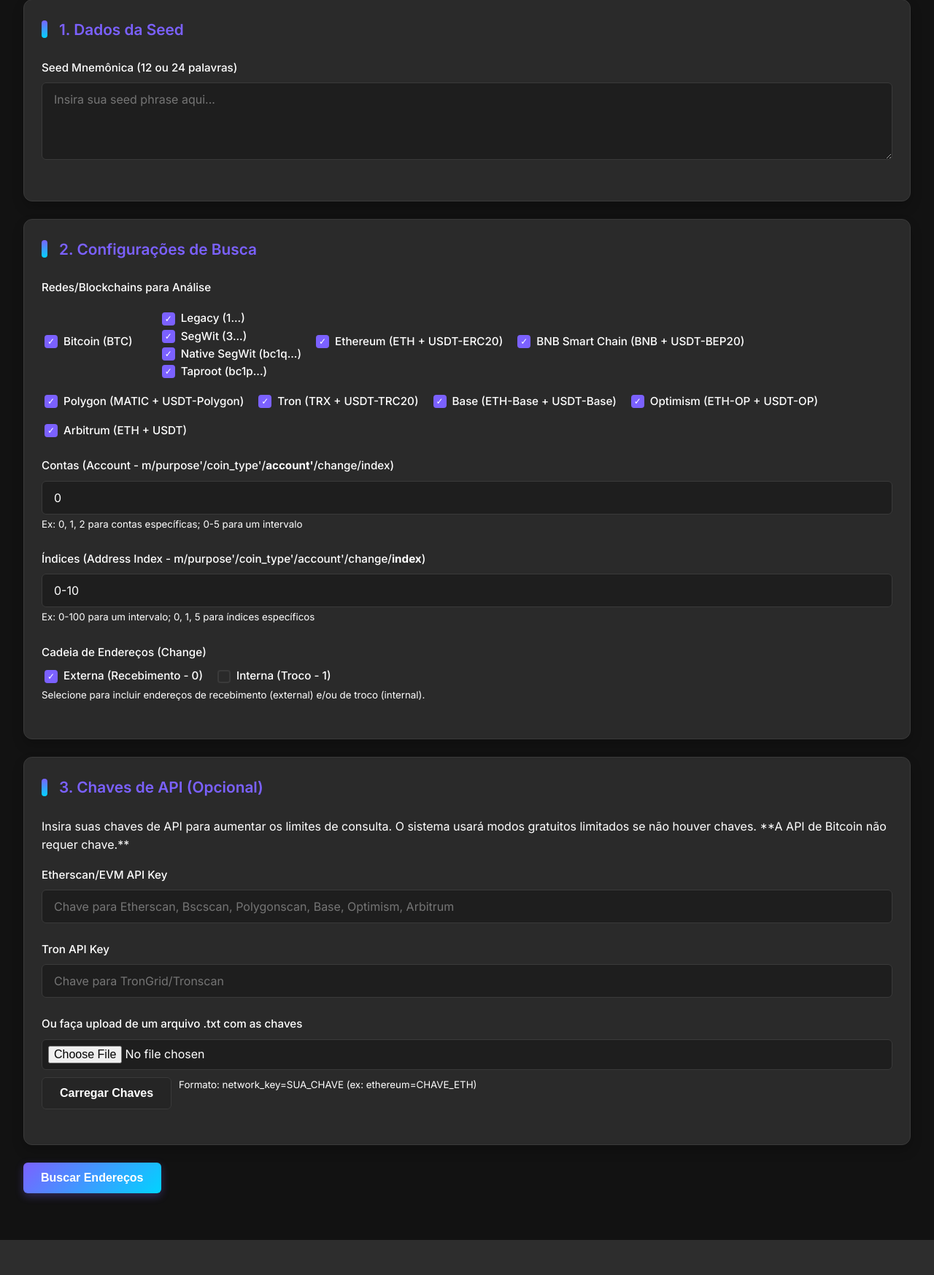
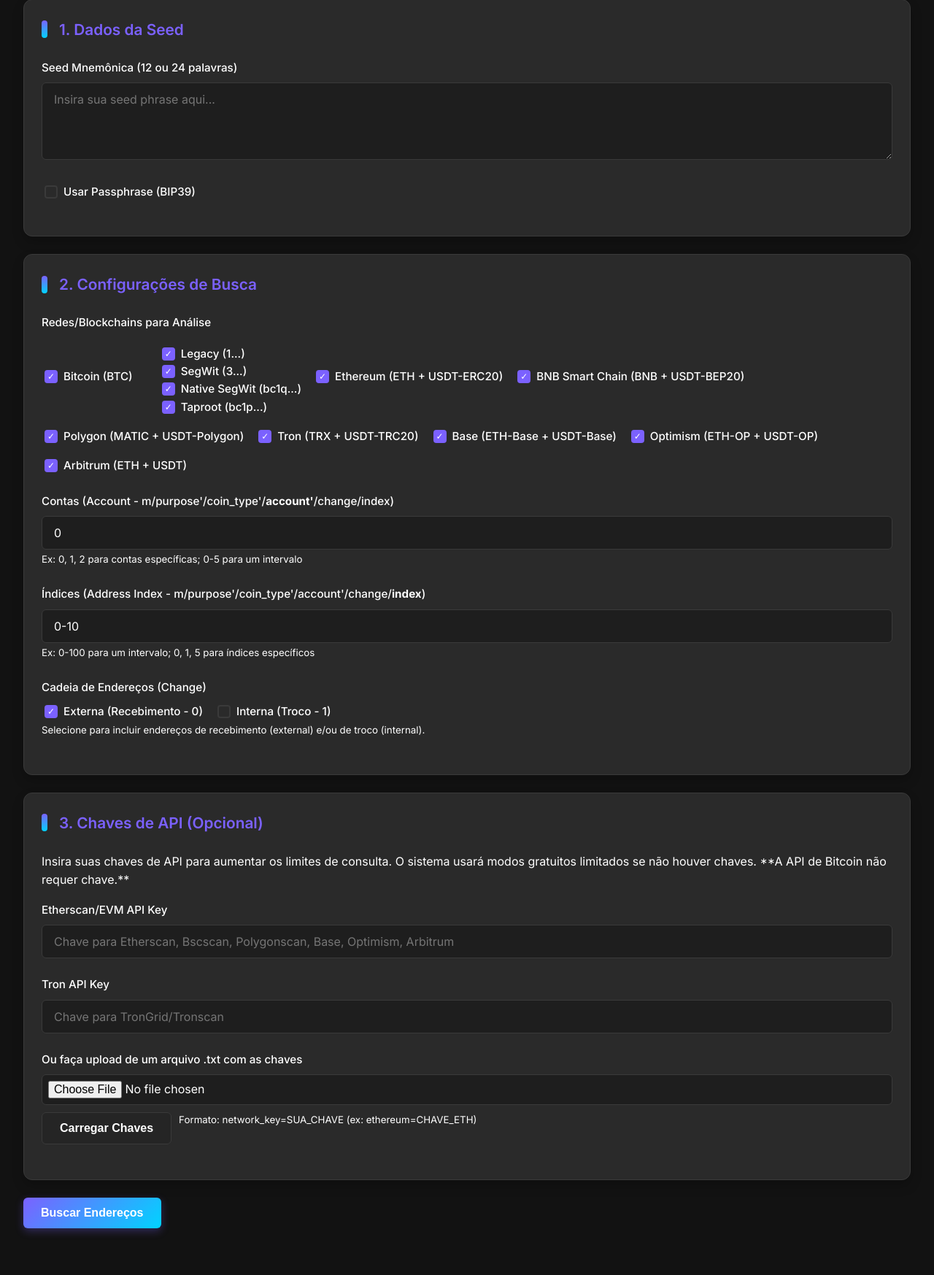
Before and after one commit to osintplanner/fenixv3, a Flask app: page / in a window 1280 px wide. Shown: the part 250-1997 px from the top of the page at 73% size. Before the commit the page ends 1949 px from the top, so only its background shows below. Run offline with Flask 3, Linux system fonts and the light colour scheme; parts of the project's set-up code (start-up, migrations or seed data) failed here and were passed over.

Commit message:
Update index.html

```diff
--- a/templates/index.html
+++ b/templates/index.html
@@ -23,7 +23,18 @@
                 <label for="seedPhrase">Seed Mnemônica (12 ou 24 palavras)</label>
                 <textarea id="seedPhrase" class="form-control" rows="4" placeholder="Insira sua seed phrase aqui..."></textarea>
             </div>
-        </div>
+            <div class="form-group">
+                <div class="checkbox-item">
+                    <input type="checkbox" id="usePassphrase" name="usePassphrase">
+                    <label for="usePassphrase">Usar Passphrase (BIP39)</label>
+                </div>
+            </div>
+            <div class="form-group" id="passphraseGroup" style="display: none;">
+                <label for="passphrase">Passphrase</label>
+                <input type="password" id="passphrase" class="form-control" placeholder="Insira sua passphrase opcional aqui...">
+                <small class="text-secondary">A passphrase é uma camada extra de segurança. Certifique-se de guardá-la bem.</small>
+            </div>
+            </div>
 
         <div class="card">
             <h2>2. Configurações de Busca</h2>
```
